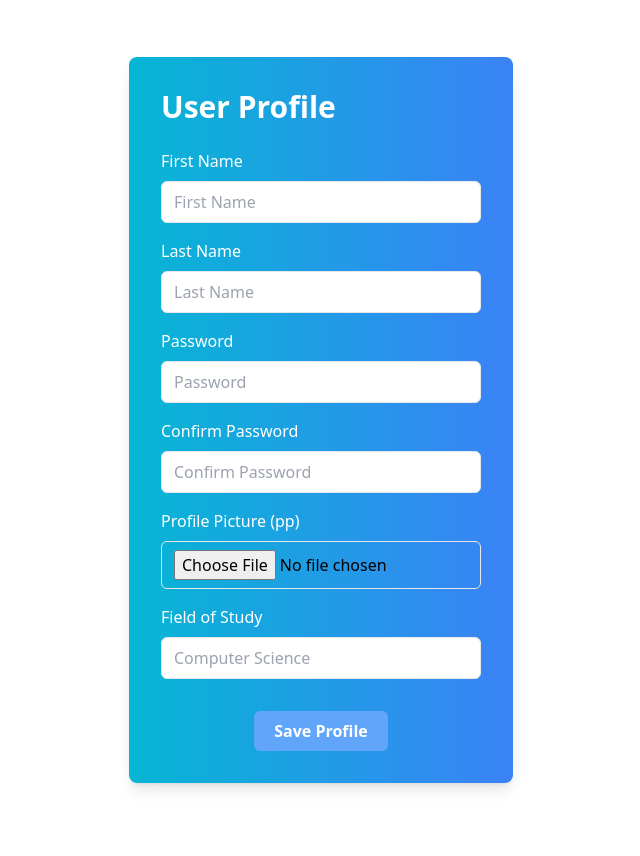
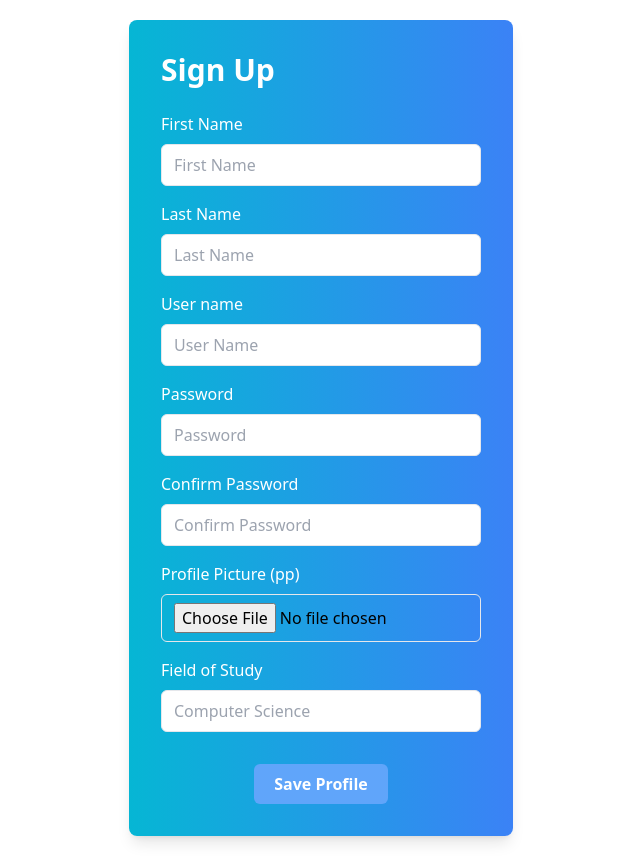
Before and after one commit to AAUConnectify/AAUConnectifyRepository, a website: page src/pages/Activation/index.html in a window 1280 px wide. Shown: the whole page, without its empty margins (319-959 px from the left). Drawn offline with nearby package versions, Linux system fonts and the light colour scheme.

Commit message:
updated the activation page

```diff
--- a/src/pages/Activation/index.html
+++ b/src/pages/Activation/index.html
@@ -10,7 +10,8 @@
 <body class="body">
     <div class="min-h-screen flex items-center justify-center my-5">
         <form class="bg-gradient-to-r from-cyan-500  to-blue-500 p-8 rounded-lg shadow-lg w-96">
-            <h2 class="text-3xl font-semibold text-white mb-6">User Profile</h2>
+
+            <h2 class="text-3xl font-semibold text-white mb-6">Sign Up </h2>
 
             <div class="mb-4">
                 <label for="firstName" class="block text-white mb-2">First Name</label>
@@ -20,6 +21,10 @@
             <div class="mb-4">
                 <label for="lastName" class="block text-white mb-2">Last Name</label>
                 <input type="text" id="lastName" name="lastName" class="w-full px-3 py-2 border rounded-md outline-none" placeholder="Last Name" required>
+            </div>
+            <div class="mb-4">
+                <label for="userName" class="block text-white mb-2">User name</label>
+                <input type="text" id="userName" name="userName" class="w-full px-3 py-2 border rounded-md outline-none" placeholder="User Name" required>
             </div>
 
             <div class="mb-4">
```
